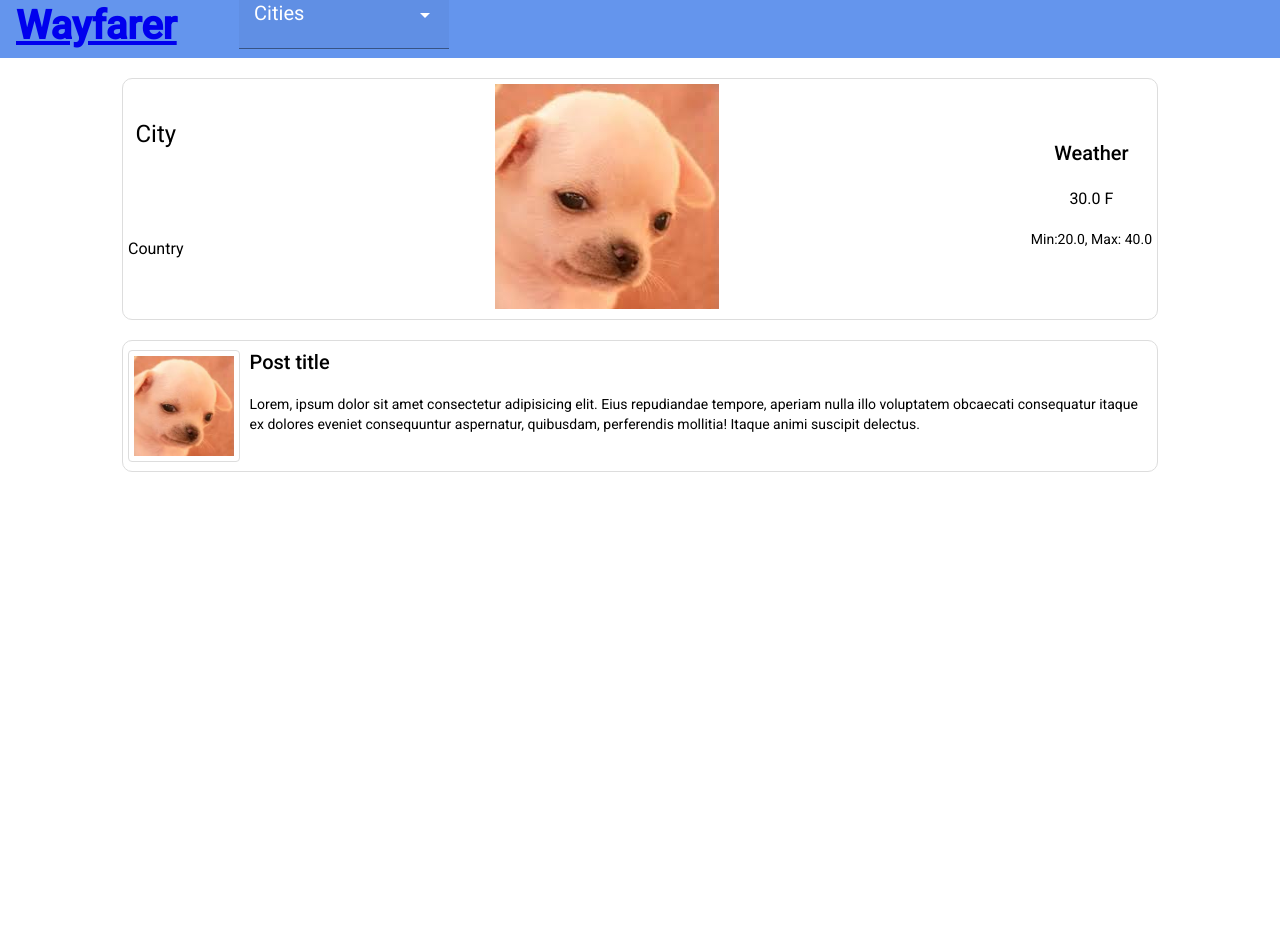
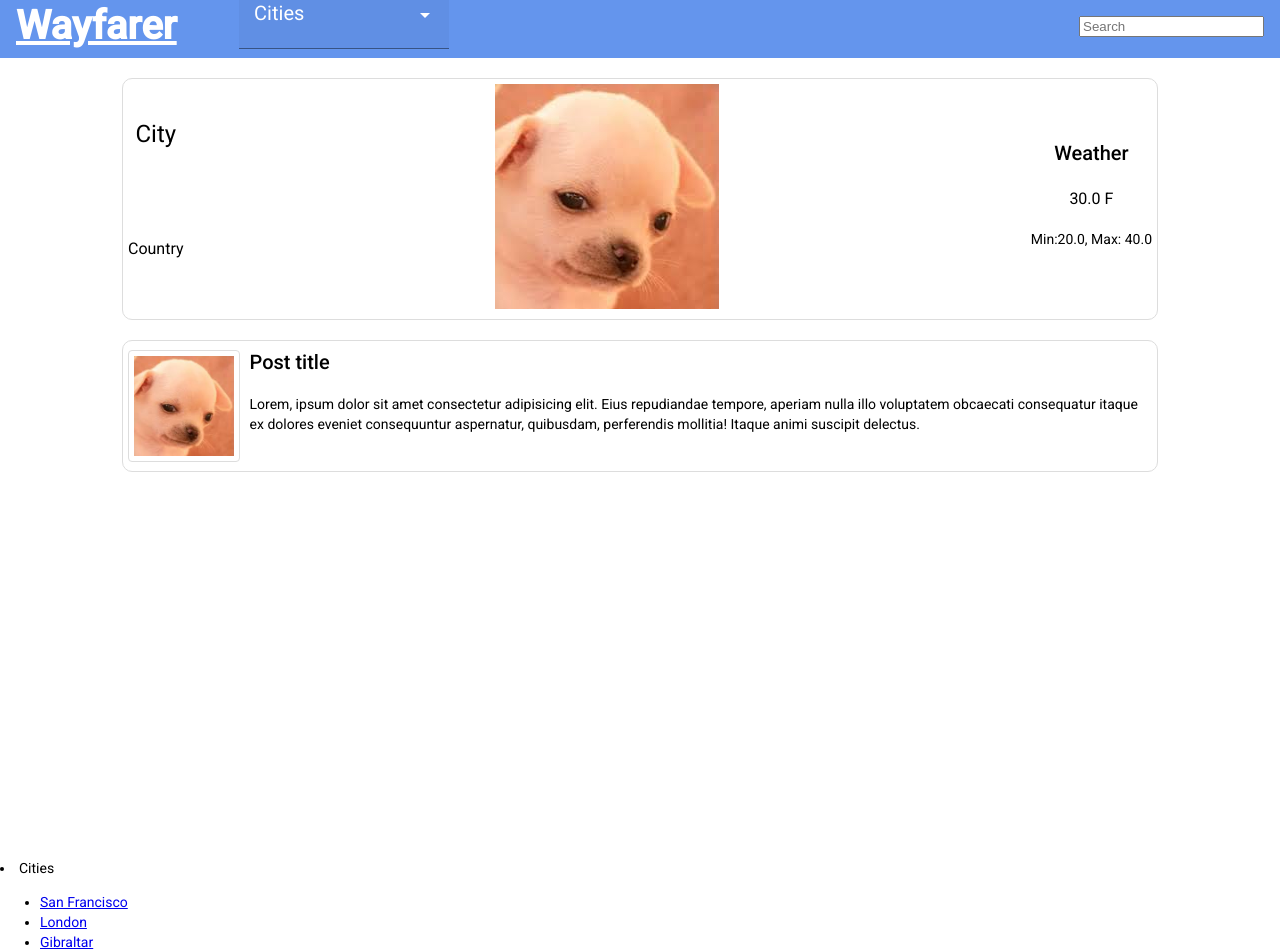
Before and after one commit to jassiejai/Wayfarer, an Angular app in the folder wayfarer/: page / in a window 1280 px wide. Shown: the part 6-958 px from the top of the page. Before the commit the page ends 864 px from the top, so only its background shows below. Built offline with nearby package versions, Linux system fonts and the light colour scheme.

Commit message:
Started with search bar

```diff
--- a/wayfarer/src/app/app.component.html
+++ b/wayfarer/src/app/app.component.html
@@ -1,5 +1,13 @@
 <app-navbar></app-navbar>
 <app-cities></app-cities>
+
+<li>Cities
+    <ul>
+        <li *ngFor="let city of cities">
+            <a routerLink="/cities/{{city.id}}">{{city.name}}</a>
+        </li>
+    </ul>
+</li>
 
 <!-- <nav class="nav">
 <li>Wayfarer</li>
--- a/wayfarer/src/app/app.module.ts
+++ b/wayfarer/src/app/app.module.ts
@@ -9,12 +9,14 @@ import { MatToolbarModule } from '@angular/material/toolbar';
 import { MatButtonModule } from '@angular/material/button';
 import { MatSelectModule } from '@angular/material/select';
 import { BrowserAnimationsModule } from '@angular/platform-browser/animations';
+import { SearchComponent } from './search/search.component';
 
 @NgModule({
   declarations: [
     AppComponent,
     CitiesComponent,
     NavbarComponent,
+    SearchComponent,
 
   ],
   imports: [
--- a/wayfarer/src/app/navbar/navbar.component.css
+++ b/wayfarer/src/app/navbar/navbar.component.css
@@ -9,4 +9,9 @@
 .title {
     font-weight: bold;
     font-size: 40px;
+    color: white;
 }
+
+.spacer {
+   margin-left: auto;
+}
--- a/wayfarer/src/app/navbar/navbar.component.html
+++ b/wayfarer/src/app/navbar/navbar.component.html
@@ -1,16 +1,23 @@
 <mat-toolbar color="primary">
 
-     <div class="spacer"></div>
+     <div></div>
        <a class="title" mat-button routerLink="/">Wayfarer</a>
        <div style="margin:5%;">
-            <mat-form-field appearance="fill">
+            <mat-form-field appearance="fill" >
                 <mat-label>Cities</mat-label>
-                <!-- <a mat-button routerLink="/Cities">Cities</a> -->
+                <!-- <a *ngFor="let city of cities" routerLink="/Cities/{{city.id}}">{{city.name}}</a> -->
                 <mat-select (selectionChange)="onChange($event)" >
-                    <mat-option *ngFor="let city of citiesList;let i = index;" [value]="i">{{city}}</mat-option>
+                    <mat-option *ngFor="let city of citiesList;let i = index;" [value]="i +1">{{city}}</mat-option>
                     <!-- <a routerLink="/cities/{{" -->
+                    <p *ngFor="let city of cities">Test{{city.id}}</p>
+                </mat-select>
 
-                  </mat-select>
             </mat-form-field>
+
+            <!-- <div class="spacer"> </div> -->
+             <!-- <app-search></app-search> -->
+
        </div>
-   </mat-toolbar>
+       <div class="spacer"> </div>
+       <input type="text" matInput placeholder="Search">
+</mat-toolbar>
--- a/wayfarer/src/app/navbar/navbar.component.ts
+++ b/wayfarer/src/app/navbar/navbar.component.ts
@@ -9,7 +9,7 @@ import { CITIES } from '../cities'
 })
 export class NavbarComponent implements OnInit {
 
-  cities: any = [];
+  cities: any;
   // citiesList: any[] = [this.cities[0].name, 'London', 'Gibraltar','Sydney', 'Seattle'];
   citiesList: any[] = ['San Franciso', 'London', 'Gibraltar','Sydney', 'Seattle'];
 
@@ -27,5 +27,6 @@ export class NavbarComponent implements OnInit {
 
   onChange(event: any){
     console.log(event.value);
+    console.log(this.cities[event.value]);
   }
 }
--- /dev/null
+++ b/wayfarer/src/app/search/search.component.html
@@ -0,0 +1 @@
+<p>search works!</p>
--- /dev/null
+++ b/wayfarer/src/app/search/search.component.ts
@@ -0,0 +1,15 @@
+import { Component, OnInit } from '@angular/core';
+
+@Component({
+  selector: 'app-search',
+  templateUrl: './search.component.html',
+  styleUrls: ['./search.component.css']
+})
+export class SearchComponent implements OnInit {
+
+  constructor() { }
+
+  ngOnInit(): void {
+  }
+
+}
```
Also changed, not shown: wayfarer/src/app/search/search.component.css (added), 1 other file (tests, documents, lock files or other folders).
